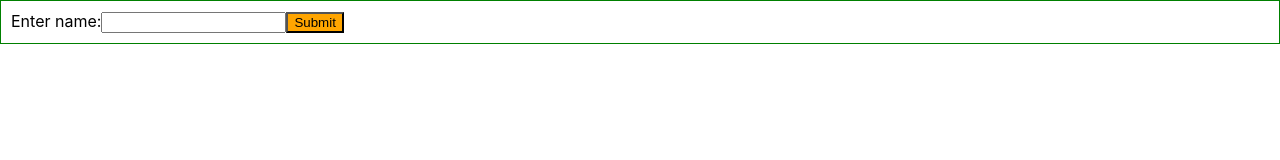
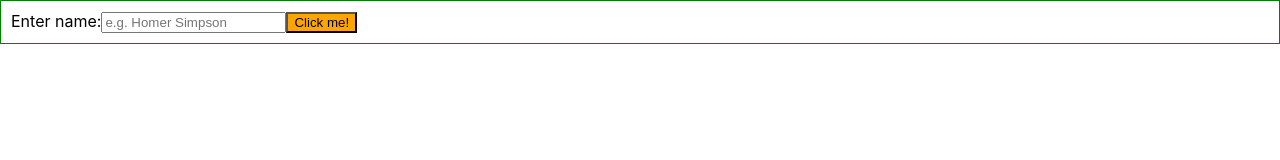
Before and after one commit to aaaaus/react-sandbox, a React (Create React App) app: page / in a window 1280 px wide. Shown: the top 160 px of the page. Built offline with nearby package versions, Linux system fonts and the light colour scheme.

Commit message:
jsx tips update

```diff
--- a/src/JsxTips.js
+++ b/src/JsxTips.js
@@ -1,20 +1,31 @@
 import React from 'react';
+
+function getPlaceholderText() {
+  return 'e.g. Homer Simpson'
+}
 
 const JsxTips = () => {
 
+  //HOW JSX DIFFERS FROM HTML
+
   //see below for examples of how to inline style JSX
+
+  //className must be used in JSX rather than class (however in newer versions of React this may change)
+
+  //POWERFUL: JSX can reference JS variables
+
+  const buttonText = 'Click me!';
 
   return (
     <div style={{ border: '1px solid green', padding: '10px'}}>
       <label className="label" for="name">
         Enter name:
       </label>
-      <input id="name" type="text" />
+      <input id="name" placeholder={getPlaceholderText()} type="text" />
       <button style={{ backgroundColor: 'orange', color: 'black' }}>
-        Submit
+        {buttonText}
       </button>
     </div>
-
   )
 
 }
```
